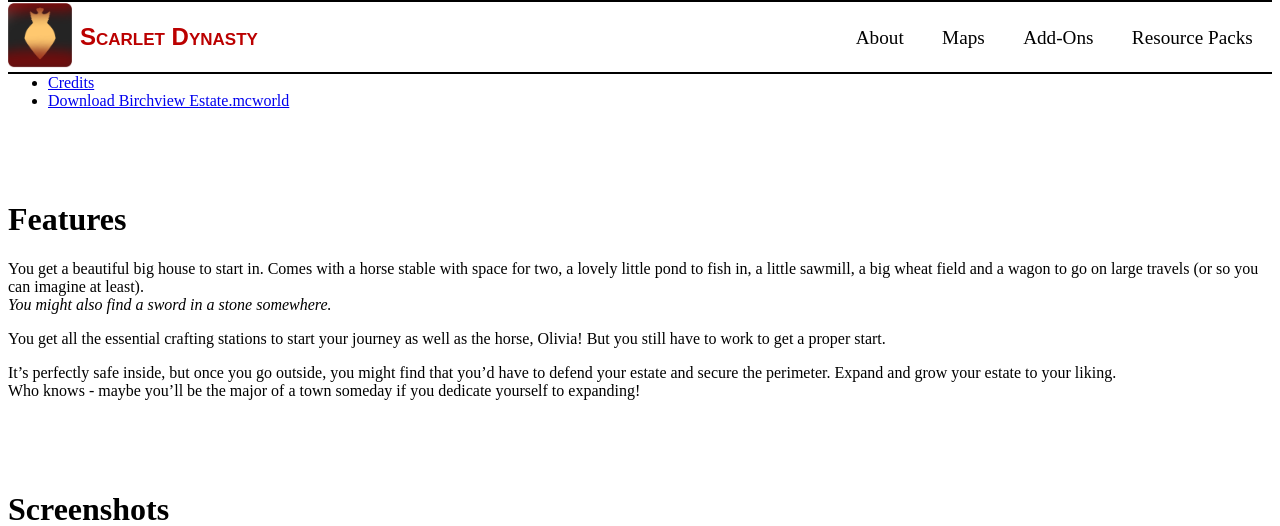
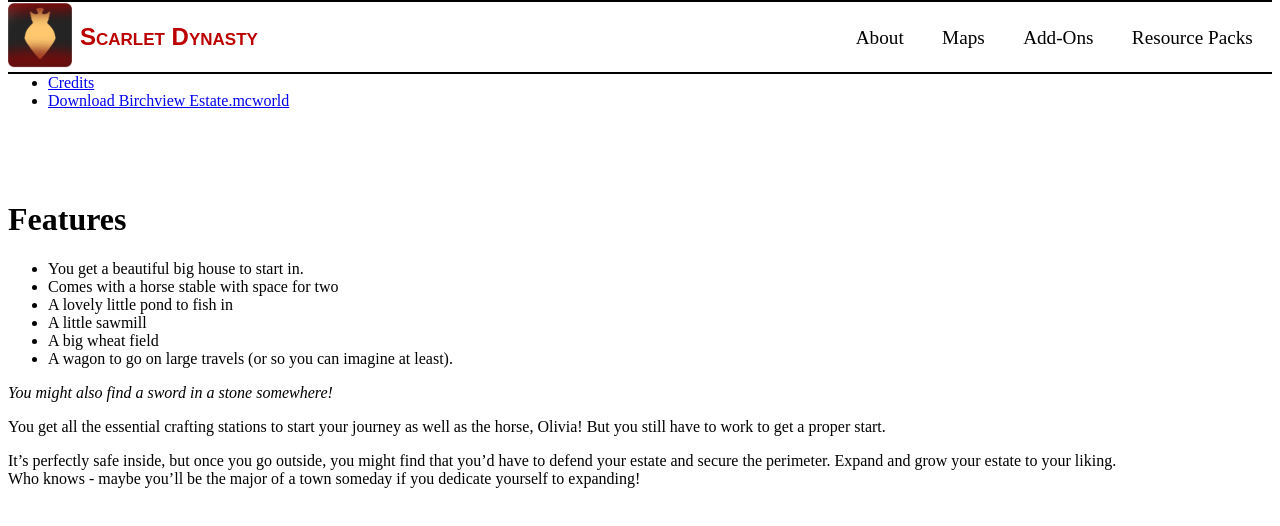
Before and after one commit to Scarlet-Dynasty/scarlet-dynasty.github.io, a Jekyll site: the page built from maps/birchview-estate.md, in a window 1280 px wide and 900 px high, scrolled down 774 px, cut to the strip 0-526 px from the top of the window. Built offline with Jekyll 4.4.1, drawn with Linux system fonts in a browser that asks for light colours.

Commit message:
Update birchview-estate.md

```diff
--- a/maps/birchview-estate.md
+++ b/maps/birchview-estate.md
@@ -30,8 +30,14 @@ Here's your chance! Scarlet Dynasty offers you just that with Birchview Estate!
 
 # Features
 
-You get a beautiful big house to start in. Comes with a horse stable with space for two, a lovely little pond to fish in, a little sawmill, a big wheat field and a wagon to go on large travels (or so you can imagine at least).<br>
-*You might also find a sword in a stone somewhere.*
+- You get a beautiful big house to start in.
+- Comes with a horse stable with space for two
+- A lovely little pond to fish in
+- A little sawmill
+- A big wheat field
+- A wagon to go on large travels (or so you can imagine at least).
+
+*You might also find a sword in a stone somewhere!*
 
 You get all the essential crafting stations to start your journey as well as the horse, Olivia! But you still have to work to get a proper start.
 
```
